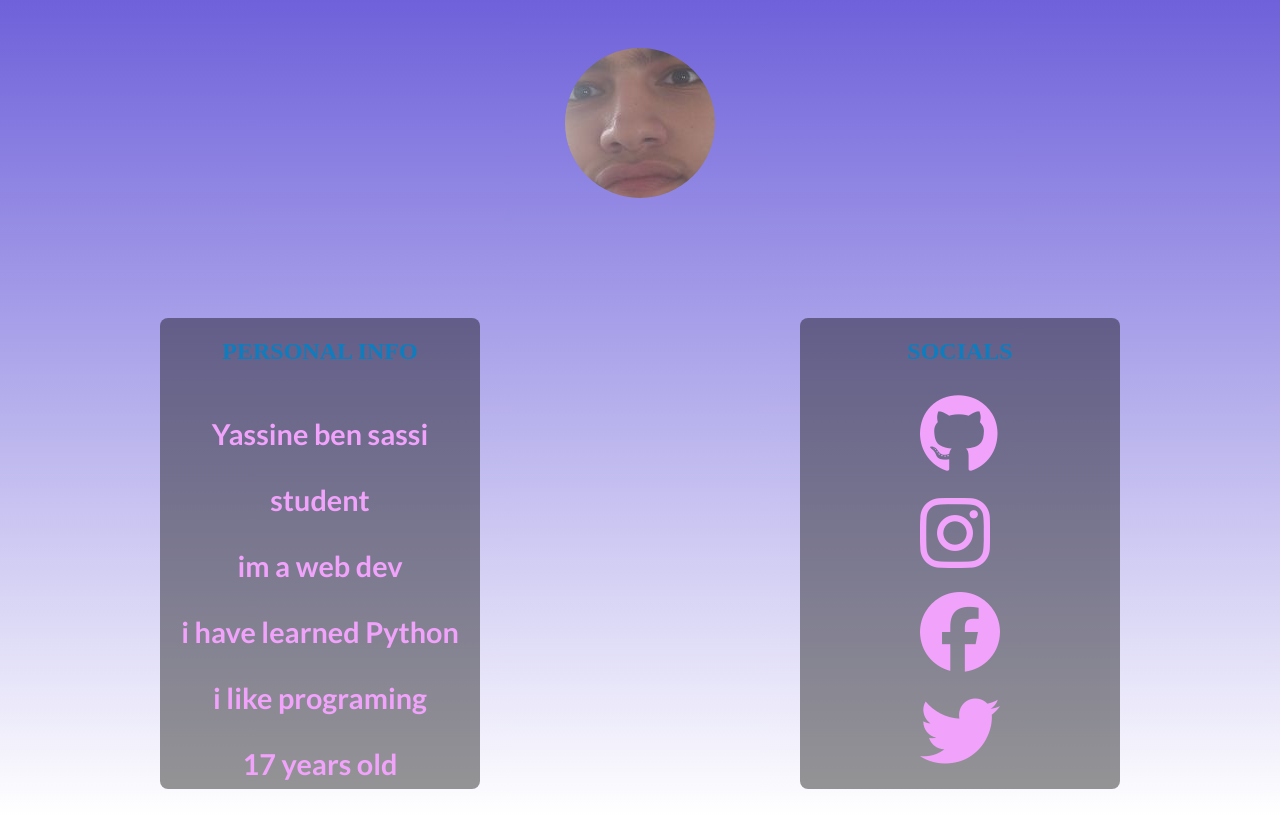
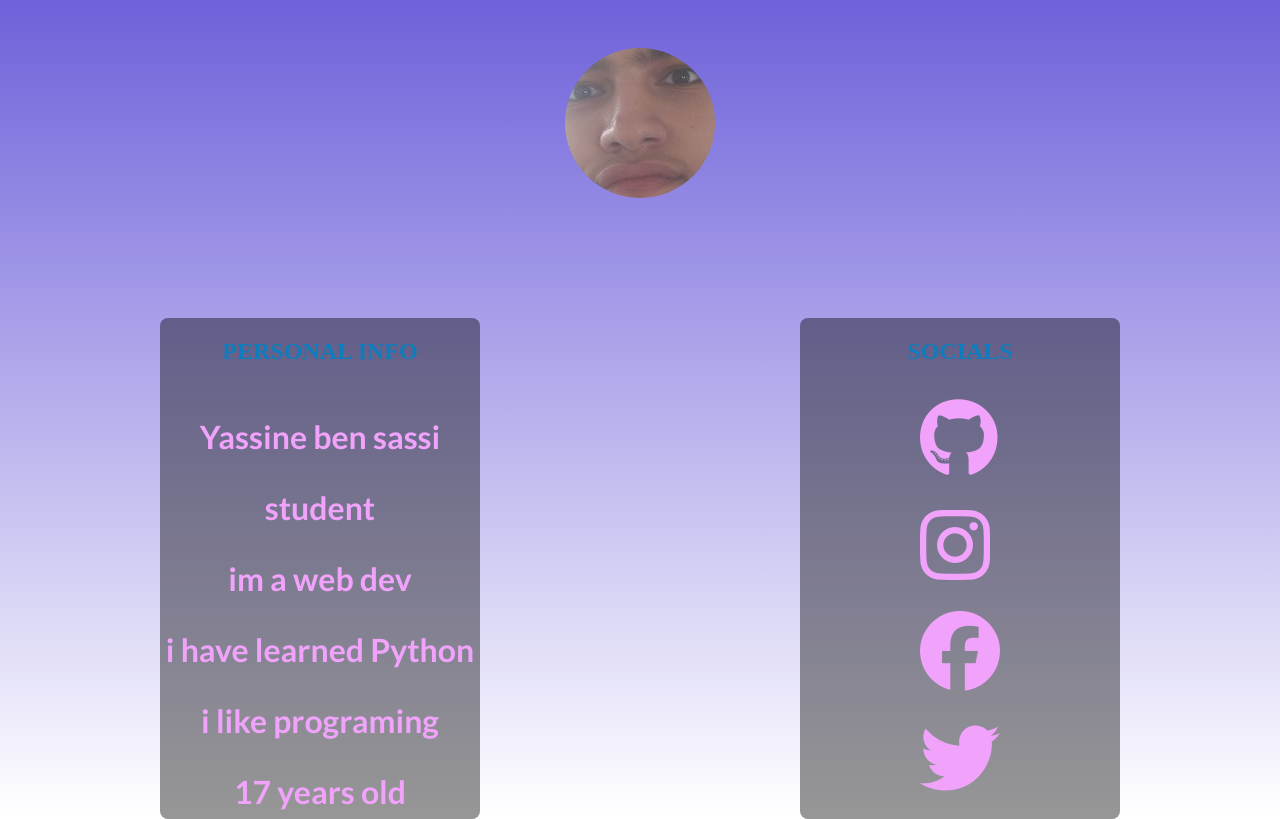
Before and after one commit to Botkraker32/OPENHEARTS, a plain HTML site: page about.html in a window 1280 px wide. Drawn offline with Linux system fonts and the light colour scheme.

Commit message:
Update cssabout.css

```diff
--- a/css/cssabout.css
+++ b/css/cssabout.css
@@ -56,7 +56,7 @@ i:active{
 .wobble-hor-bottom:hover{-webkit-animation:wobble-hor-bottom .8s both;animation:wobble-hor-bottom .8s both}
 @-webkit-keyframes wobble-hor-bottom{0%,100%{-webkit-transform:translateX(0);transform:translateX(0);-webkit-transform-origin:50% 50%;transform-origin:50% 50%}15%{-webkit-transform:translateX(-30px) rotate(-6deg);transform:translateX(-30px) rotate(-6deg)}30%{-webkit-transform:translateX(15px) rotate(6deg);transform:translateX(15px) rotate(6deg)}45%{-webkit-transform:translateX(-15px) rotate(-3.6deg);transform:translateX(-15px) rotate(-3.6deg)}60%{-webkit-transform:translateX(9px) rotate(2.4deg);transform:translateX(9px) rotate(2.4deg)}75%{-webkit-transform:translateX(-6px) rotate(-1.2deg);transform:translateX(-6px) rotate(-1.2deg)}}@keyframes wobble-hor-bottom{0%,100%{-webkit-transform:translateX(0);transform:translateX(0);-webkit-transform-origin:50% 50%;transform-origin:50% 50%}15%{-webkit-transform:translateX(-30px) rotate(-6deg);transform:translateX(-30px) rotate(-6deg)}30%{-webkit-transform:translateX(15px) rotate(6deg);transform:translateX(15px) rotate(6deg)}45%{-webkit-transform:translateX(-15px) rotate(-3.6deg);transform:translateX(-15px) rotate(-3.6deg)}60%{-webkit-transform:translateX(9px) rotate(2.4deg);transform:translateX(9px) rotate(2.4deg)}75%{-webkit-transform:translateX(-6px) rotate(-1.2deg);transform:translateX(-6px) rotate(-1.2deg)}}
 span{
-    font-size:1.8em;
+    font-size:200%;
     padding-top: 4vh;
     color: #f1a3fb;
     font-family: 'Lato', sans-serif;
```
